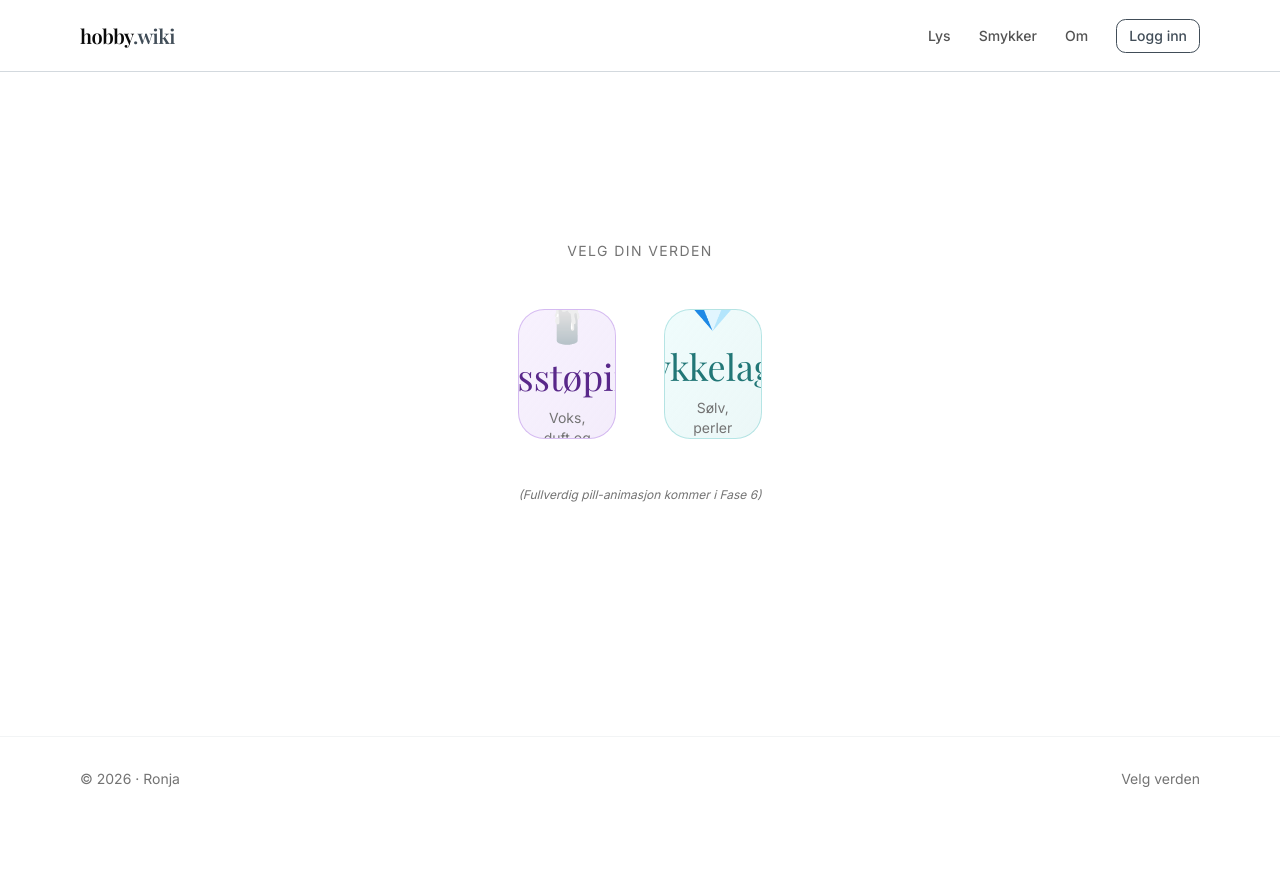
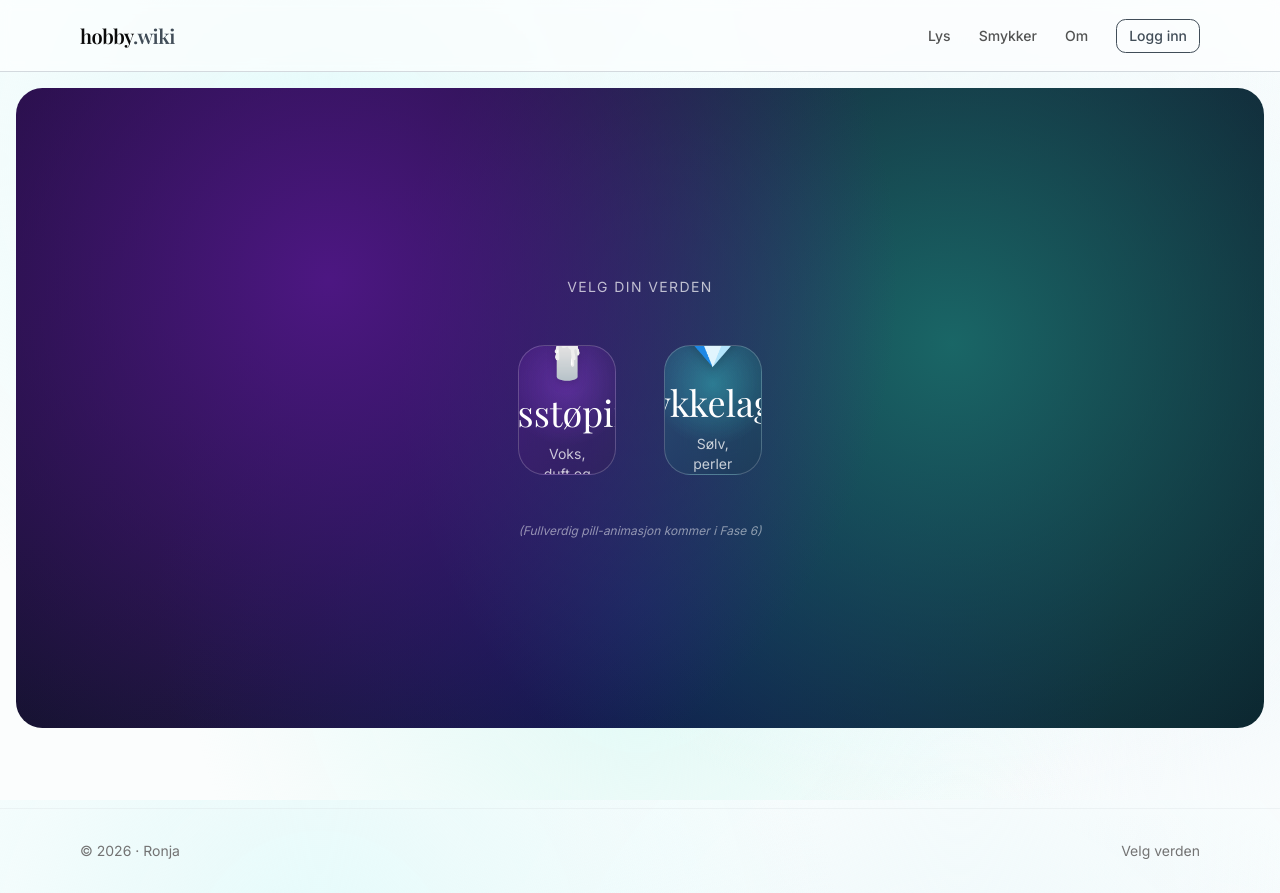
Before and after one commit to ronjalh/hobby_wiki, a Next.js app: page /start in a window 1280 px wide. Before the commit the page ends 821 px from the top, so only its background shows below. Built offline with nearby package versions, Linux system fonts and the light colour scheme; no server answers; a web font is replaced by a local one.

Commit message:
Mesh gradient backgrounds, fix Om-link, 404-side, admin: fjern dobbel header

```diff
--- a/src/app/admin/layout.tsx
+++ b/src/app/admin/layout.tsx
@@ -11,7 +11,7 @@ export default async function AdminLayout({
   if (!session?.user) redirect('/login');
   if (session.user.role !== 'admin') {
     return (
-      <main className="min-h-screen flex items-center justify-center px-4">
+      <div className="min-h-[calc(100vh-200px)] flex items-center justify-center px-4">
         <div className="max-w-md text-center space-y-4">
           <h1 className="text-3xl font-serif">Ikke tilgang</h1>
           <p className="text-muted-foreground">
@@ -28,16 +28,13 @@ export default async function AdminLayout({
             </Button>
           </form>
         </div>
-      </main>
+      </div>
     );
   }
 
   return (
-    <div className="min-h-screen">
-      <header className="border-b px-4 py-3 flex items-center justify-between">
-        <h1 className="font-serif text-lg">Hobby Wiki — Admin</h1>
-        <div className="flex items-center gap-3 text-sm">
-          <span className="text-muted-foreground">{session.user.email}</span>
+    <div className="container mx-auto max-w-5xl px-4 py-10">
+      <div className="flex justify-end mb-4">
         <form
           action={async () => {
             'use server';
@@ -45,12 +42,11 @@ export default async function AdminLayout({
           }}
         >
           <Button variant="ghost" size="sm" type="submit">
-              Logg ut
+            Logg ut ({session.user.email})
           </Button>
         </form>
       </div>
-      </header>
-      <main className="px-4 py-8 max-w-5xl mx-auto">{children}</main>
+      {children}
     </div>
   );
 }
--- a/src/app/globals.css
+++ b/src/app/globals.css
@@ -181,10 +181,36 @@
     @apply border-border outline-ring/50;
   }
   body {
-    @apply bg-background text-foreground;
+    @apply text-foreground;
+    background:
+      radial-gradient(circle at 15% 10%, hsl(210, 60%, 95%) 0%, transparent 50%),
+      radial-gradient(circle at 85% 90%, hsl(270, 30%, 97%) 0%, transparent 55%),
+      hsl(210, 30%, 99%);
+    min-height: 100vh;
   }
   html {
     @apply font-sans;
+  }
+
+  /* Mesh gradient per hobby — settes på wrapper med data-hobby */
+  [data-hobby="lys"] body,
+  body:has([data-hobby="lys"]) {
+    background:
+      radial-gradient(circle at 20% 15%, hsl(270, 80%, 93%) 0%, transparent 45%),
+      radial-gradient(circle at 80% 25%, hsl(280, 70%, 96%) 0%, transparent 50%),
+      radial-gradient(circle at 50% 85%, hsl(260, 75%, 94%) 0%, transparent 50%),
+      radial-gradient(circle at 10% 75%, hsl(290, 60%, 96%) 0%, transparent 40%),
+      hsl(270, 40%, 99%);
+  }
+
+  [data-hobby="smykker"] body,
+  body:has([data-hobby="smykker"]) {
+    background:
+      radial-gradient(circle at 25% 20%, hsl(180, 70%, 94%) 0%, transparent 45%),
+      radial-gradient(circle at 75% 35%, hsl(190, 65%, 96%) 0%, transparent 50%),
+      radial-gradient(circle at 50% 80%, hsl(170, 70%, 93%) 0%, transparent 50%),
+      radial-gradient(circle at 90% 65%, hsl(200, 60%, 97%) 0%, transparent 40%),
+      hsl(180, 40%, 99%);
   }
   h1, h2, h3, h4, h5, h6, .font-serif {
     font-family: var(--font-serif), ui-serif, Georgia, serif;
--- /dev/null
+++ b/src/app/not-found.tsx
@@ -0,0 +1,31 @@
+import Link from 'next/link';
+
+export default function NotFound() {
+  return (
+    <div className="min-h-[calc(100vh-200px)] flex flex-col items-center justify-center px-4 py-16">
+      <div className="text-center space-y-6 max-w-md">
+        <p className="text-sm uppercase tracking-widest text-muted-foreground">
+          404
+        </p>
+        <h1 className="text-4xl md:text-5xl font-serif">Siden finnes ikke</h1>
+        <p className="text-muted-foreground">
+          Sjekk URL-en eller gå tilbake til forsiden.
+        </p>
+        <div className="flex gap-3 justify-center pt-4">
+          <Link
+            href="/"
+            className="px-5 py-2.5 rounded-md text-sm font-medium bg-foreground text-background hover:opacity-90 transition-opacity"
+          >
+            Til forsiden
+          </Link>
+          <Link
+            href="/start"
+            className="px-5 py-2.5 rounded-md text-sm font-medium border border-border hover:bg-muted transition-colors"
+          >
+            Velg verden
+          </Link>
+        </div>
+      </div>
+    </div>
+  );
+}
--- a/src/app/start/page.tsx
+++ b/src/app/start/page.tsx
@@ -8,24 +8,39 @@ export const metadata: Metadata = {
 
 export default function StartPage() {
   return (
-    <div className="min-h-[calc(100vh-200px)] flex flex-col items-center justify-center px-4 py-16">
+    <div
+      className="min-h-[calc(100vh-160px)] flex flex-col items-center justify-center px-4 py-16 mx-4 rounded-3xl my-4"
+      style={{
+        background: `
+          radial-gradient(circle at 25% 30%, hsl(270, 70%, 30%) 0%, transparent 55%),
+          radial-gradient(circle at 75% 40%, hsl(180, 60%, 25%) 0%, transparent 55%),
+          radial-gradient(circle at 50% 80%, hsl(230, 70%, 20%) 0%, transparent 60%),
+          linear-gradient(135deg, hsl(260, 60%, 12%), hsl(200, 60%, 10%))
+        `,
+        color: 'white',
+      }}>
       <div className="text-center space-y-12 max-w-4xl">
-        <p className="text-sm uppercase tracking-widest text-muted-foreground">
+        <p className="text-sm uppercase tracking-widest text-white/70">
           Velg din verden
         </p>
 
         <div className="grid grid-cols-1 md:grid-cols-2 gap-6 md:gap-12">
           <Link
             href="/lys"
-            data-hobby="lys"
-            className="group relative block aspect-[3/4] rounded-3xl overflow-hidden border border-[var(--color-hobby-accent)]/30 bg-gradient-to-br from-[var(--color-hobby-accent-light)]/20 to-[var(--color-hobby-accent)]/10 hover:scale-[1.03] transition-transform duration-500"
+            className="group relative block aspect-[3/4] rounded-3xl overflow-hidden border border-white/20 hover:border-white/40 backdrop-blur-md transition-all duration-500 hover:scale-[1.03]"
+            style={{
+              background: `
+                radial-gradient(circle at 50% 30%, hsla(270, 80%, 60%, 0.35) 0%, transparent 60%),
+                linear-gradient(135deg, hsla(270, 60%, 40%, 0.25), hsla(280, 50%, 20%, 0.25))
+              `,
+            }}
           >
             <div className="absolute inset-0 flex flex-col items-center justify-center p-8 text-center">
-              <div className="text-6xl mb-4">🕯️</div>
-              <h2 className="text-3xl md:text-4xl font-serif text-[var(--color-hobby-accent-dark)]">
+              <div className="text-6xl mb-4 drop-shadow-lg">🕯️</div>
+              <h2 className="text-3xl md:text-4xl font-serif text-white">
                 Lysstøping
               </h2>
-              <p className="mt-3 text-sm text-muted-foreground">
+              <p className="mt-3 text-sm text-white/75">
                 Voks, duft og flammer
               </p>
             </div>
@@ -33,22 +48,27 @@ export default function StartPage() {
 
           <Link
             href="/smykker"
-            data-hobby="smykker"
-            className="group relative block aspect-[3/4] rounded-3xl overflow-hidden border border-[var(--color-hobby-accent)]/30 bg-gradient-to-br from-[var(--color-hobby-accent-light)]/20 to-[var(--color-hobby-accent)]/10 hover:scale-[1.03] transition-transform duration-500"
+            className="group relative block aspect-[3/4] rounded-3xl overflow-hidden border border-white/20 hover:border-white/40 backdrop-blur-md transition-all duration-500 hover:scale-[1.03]"
+            style={{
+              background: `
+                radial-gradient(circle at 50% 30%, hsla(180, 70%, 55%, 0.35) 0%, transparent 60%),
+                linear-gradient(135deg, hsla(180, 60%, 40%, 0.25), hsla(200, 50%, 20%, 0.25))
+              `,
+            }}
           >
             <div className="absolute inset-0 flex flex-col items-center justify-center p-8 text-center">
-              <div className="text-6xl mb-4">💎</div>
-              <h2 className="text-3xl md:text-4xl font-serif text-[var(--color-hobby-accent-dark)]">
+              <div className="text-6xl mb-4 drop-shadow-lg">💎</div>
+              <h2 className="text-3xl md:text-4xl font-serif text-white">
                 Smykkelaging
               </h2>
-              <p className="mt-3 text-sm text-muted-foreground">
+              <p className="mt-3 text-sm text-white/75">
                 Sølv, perler og stein
               </p>
             </div>
           </Link>
         </div>
 
-        <p className="text-xs text-muted-foreground italic">
+        <p className="text-xs text-white/50 italic">
           (Fullverdig pill-animasjon kommer i Fase 6)
         </p>
       </div>
--- a/src/components/layout/HeaderNav.tsx
+++ b/src/components/layout/HeaderNav.tsx
@@ -56,7 +56,7 @@ export function HeaderNav({ isLoggedIn, isAdmin }: Props) {
             active={hobby === 'smykker'}
             hobby="smykker"
           />
-          <NavLink href="/om" label="Om" />
+          <NavLink href="/" label="Om" />
 
           {isLoggedIn ? (
             isAdmin ? (
```
Lines whose indentation alone changed are shown as unchanged.
